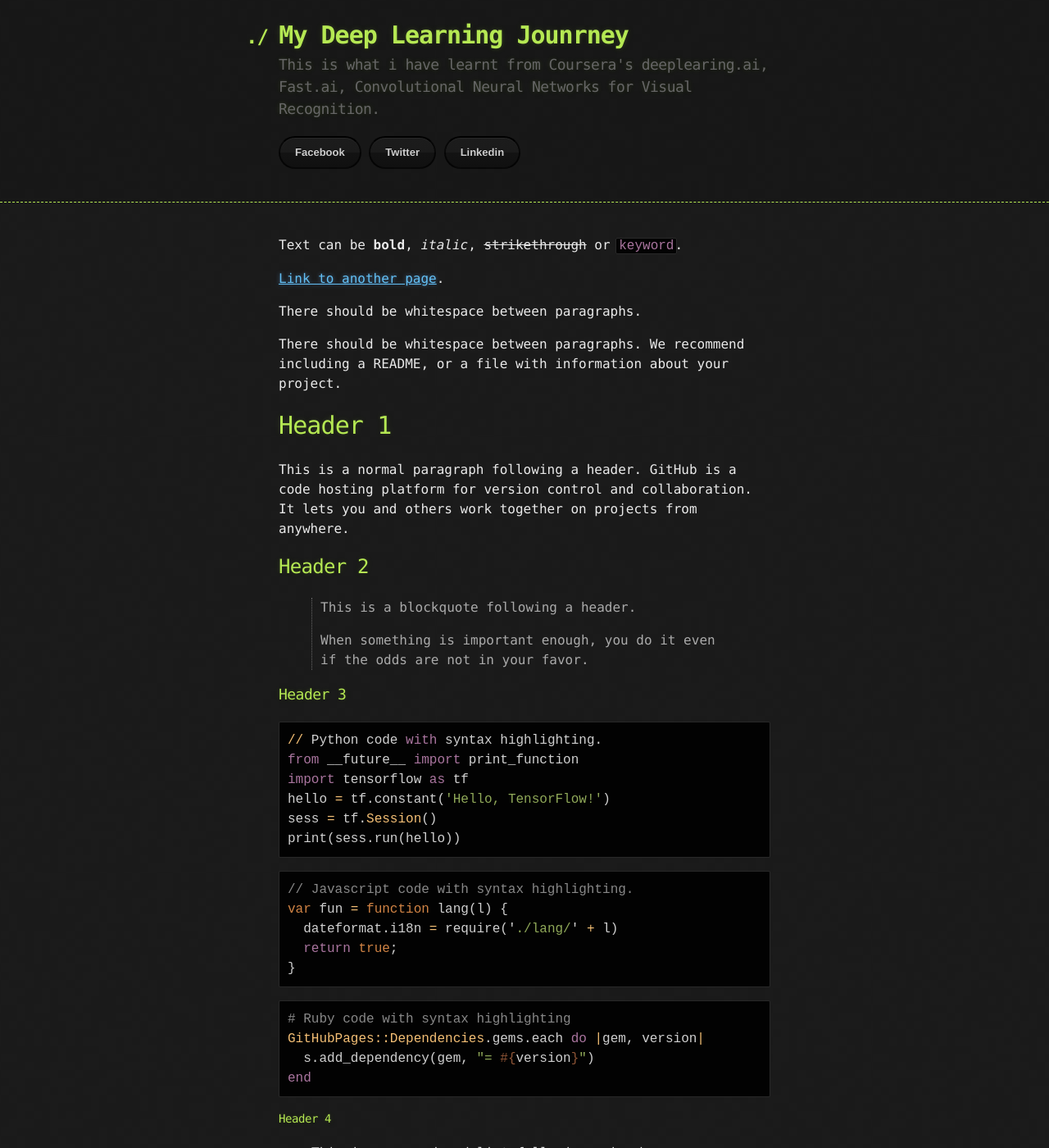
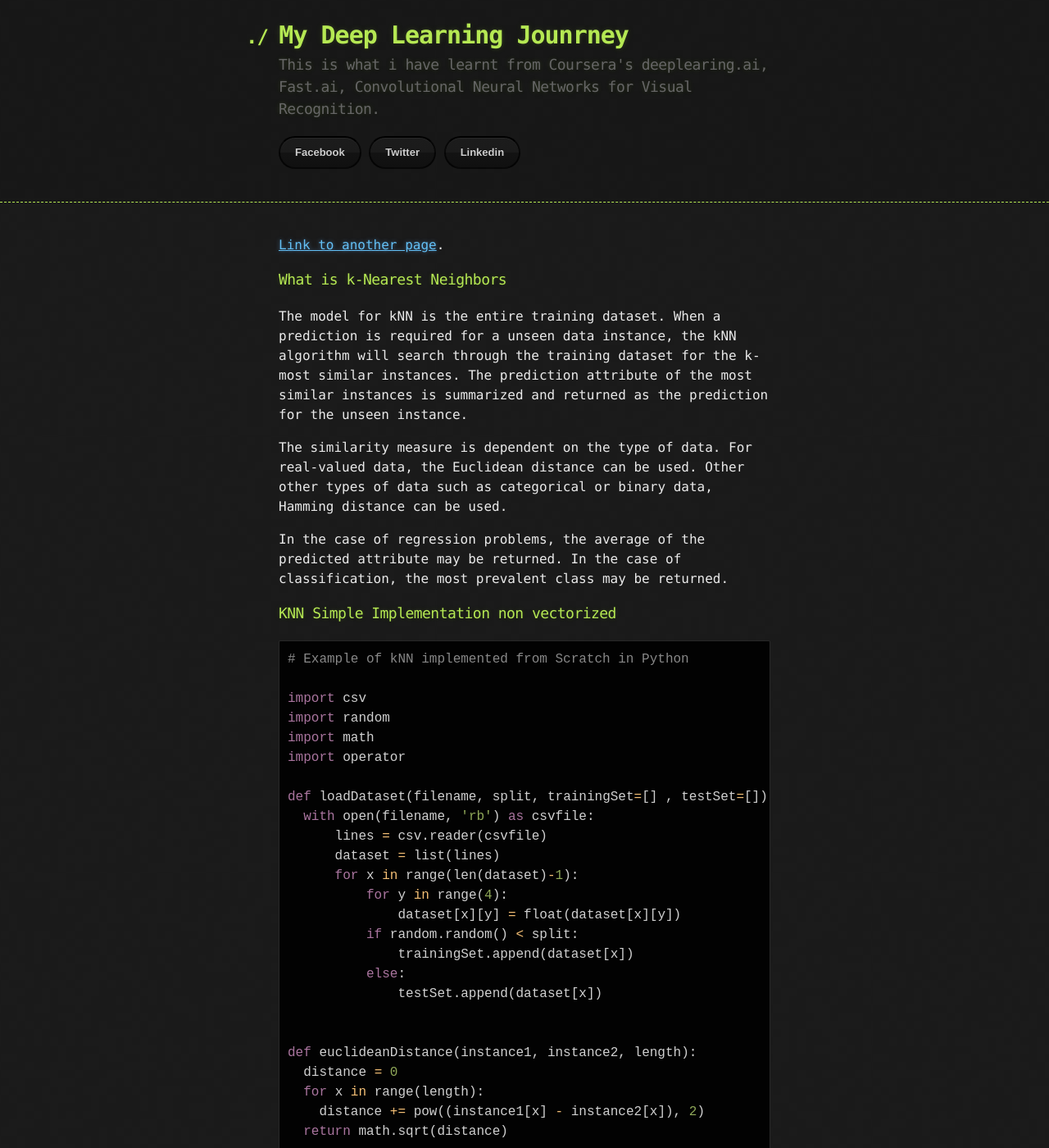
Before and after one commit to balaprasanna/balaprasanna.github.io, a Jekyll site: the page built from index.md, in a window 1280 px wide and 1400 px high. Shown: the whole window at 82% size. Built offline with Jekyll 4.4.1, drawn with Linux system fonts in a browser that asks for light colours; some of the changed text lies outside the part shown.

Commit message:
Template changed

````diff
--- a/index.md
+++ b/index.md
@@ -2,131 +2,93 @@
 layout: home_layout
 ---
 
-Text can be **bold**, _italic_, ~~strikethrough~~ or `keyword`.
+[Link to another page](another-page).
+### [](#header-2)What is k-Nearest Neighbors
 
-[Link to another page](another-page).
+The model for kNN is the entire training dataset. When a prediction is required for a unseen data instance, the kNN algorithm will search through the training dataset for the k-most similar instances. The prediction attribute of the most similar instances is summarized and returned as the prediction for the unseen instance.
 
-There should be whitespace between paragraphs.
+The similarity measure is dependent on the type of data. For real-valued data, the Euclidean distance can be used. Other other types of data such as categorical or binary data, Hamming distance can be used.
 
-There should be whitespace between paragraphs. We recommend including a README, or a file with information about your project.
-
-# [](#header-1)Header 1
-
-This is a normal paragraph following a header. GitHub is a code hosting platform for version control and collaboration. It lets you and others work together on projects from anywhere.
-
-## [](#header-2)Header 2
-
-> This is a blockquote following a header.
->
-> When something is important enough, you do it even if the odds are not in your favor.
-
-### [](#header-3)Header 3
-
-```python
-// Python code with syntax highlighting.
-from __future__ import print_function
-import tensorflow as tf
-hello = tf.constant('Hello, TensorFlow!')
-sess = tf.Session()
-print(sess.run(hello))
-```
-
-```js
-// Javascript code with syntax highlighting.
-var fun = function lang(l) {
-  dateformat.i18n = require('./lang/' + l)
-  return true;
-}
-```
-
-```ruby
-# Ruby code with syntax highlighting
-GitHubPages::Dependencies.gems.each do |gem, version|
-  s.add_dependency(gem, "= #{version}")
-end
-```
-
-#### [](#header-4)Header 4
-
-*   This is an unordered list following a header.
-*   This is an unordered list following a header.
-*   This is an unordered list following a header.
-
-##### [](#header-5)Header 5
-
-1.  This is an ordered list following a header.
-2.  This is an ordered list following a header.
-3.  This is an ordered list following a header.
-
-###### [](#header-6)Header 6
-
-| head1        | head two          | three |
-|:-------------|:------------------|:------|
-| ok           | good swedish fish | nice  |
-| out of stock | good and plenty   | nice  |
-| ok           | good `oreos`      | hmm   |
-| ok           | good `zoute` drop | yumm  |
-
-### There's a horizontal rule below this.
-
-* * *
-
-### Here is an unordered list:
-
-*   Item foo
-*   Item bar
-*   Item baz
-*   Item zip
-
-### And an ordered list:
-
-1.  Item one
-1.  Item two
-1.  Item three
-1.  Item four
-
-### And a nested list:
-
-- level 1 item
-  - level 2 item
-  - level 2 item
-    - level 3 item
-    - level 3 item
-- level 1 item
-  - level 2 item
-  - level 2 item
-  - level 2 item
-- level 1 item
-  - level 2 item
-  - level 2 item
-- level 1 item
-
-### Small image
-
-![](https://assets-cdn.github.com/images/icons/emoji/octocat.png)
-
-### Large image
-
-![](https://guides.github.com/activities/hello-world/branching.png)
+In the case of regression problems, the average of the predicted attribute may be returned. In the case of classification, the most prevalent class may be returned.
 
 
-### Definition lists can be used with HTML syntax.
+### [](#header-3)KNN Simple Implementation non vectorized
+```python
+# Example of kNN implemented from Scratch in Python
 
-<dl>
-<dt>Name</dt>
-<dd>Godzilla</dd>
-<dt>Born</dt>
-<dd>1952</dd>
-<dt>Birthplace</dt>
-<dd>Japan</dd>
-<dt>Color</dt>
-<dd>Green</dd>
-</dl>
+import csv
+import random
+import math
+import operator
+
+def loadDataset(filename, split, trainingSet=[] , testSet=[]):
+  with open(filename, 'rb') as csvfile:
+      lines = csv.reader(csvfile)
+      dataset = list(lines)
+      for x in range(len(dataset)-1):
+          for y in range(4):
+              dataset[x][y] = float(dataset[x][y])
+          if random.random() < split:
+              trainingSet.append(dataset[x])
+          else:
+              testSet.append(dataset[x])
+
+
+def euclideanDistance(instance1, instance2, length):
+  distance = 0
+  for x in range(length):
+    distance += pow((instance1[x] - instance2[x]), 2)
+  return math.sqrt(distance)
+
+def getNeighbors(trainingSet, testInstance, k):
+  distances = []
+  length = len(testInstance)-1
+  for x in range(len(trainingSet)):
+    dist = euclideanDistance(testInstance, trainingSet[x], length)
+    distances.append((trainingSet[x], dist))
+  distances.sort(key=operator.itemgetter(1))
+  neighbors = []
+  for x in range(k):
+    neighbors.append(distances[x][0])
+  return neighbors
+
+def getResponse(neighbors):
+  classVotes = {}
+  for x in range(len(neighbors)):
+    response = neighbors[x][-1]
+    if response in classVotes:
+      classVotes[response] += 1
+    else:
+      classVotes[response] = 1
+  sortedVotes = sorted(classVotes.iteritems(), key=operator.itemgetter(1), reverse=True)
+  return sortedVotes[0][0]
+
+def getAccuracy(testSet, predictions):
+  correct = 0
+  for x in range(len(testSet)):
+    if testSet[x][-1] == predictions[x]:
+      correct += 1
+  return (correct/float(len(testSet))) * 100.0
+
+def main():
+  # prepare data
+  trainingSet=[]
+  testSet=[]
+  split = 0.67
+  loadDataset('iris.data', split, trainingSet, testSet)
+  print 'Train set: ' + repr(len(trainingSet))
+  print 'Test set: ' + repr(len(testSet))
+  # generate predictions
+  predictions=[]
+  k = 3
+  for x in range(len(testSet)):
+    neighbors = getNeighbors(trainingSet, testSet[x], k)
+    result = getResponse(neighbors)
+    predictions.append(result)
+    print('> predicted=' + repr(result) + ', actual=' + repr(testSet[x][-1]))
+  accuracy = getAccuracy(testSet, predictions)
+  print('Accuracy: ' + repr(accuracy) + '%')
+
+main()
 
 ```
-Long, single-line code blocks should not wrap. They should horizontally scroll if they are too long. This line should be long enough to demonstrate this.
-```
-
-```
-The final element.
-```
````
Also changed, not shown: old.md (added, +212 -0 lines).
